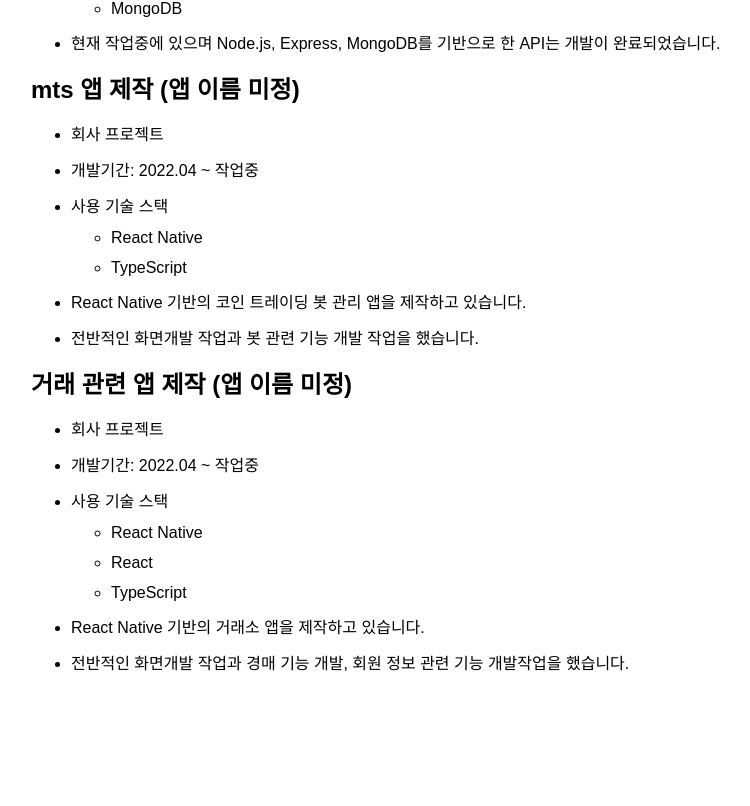
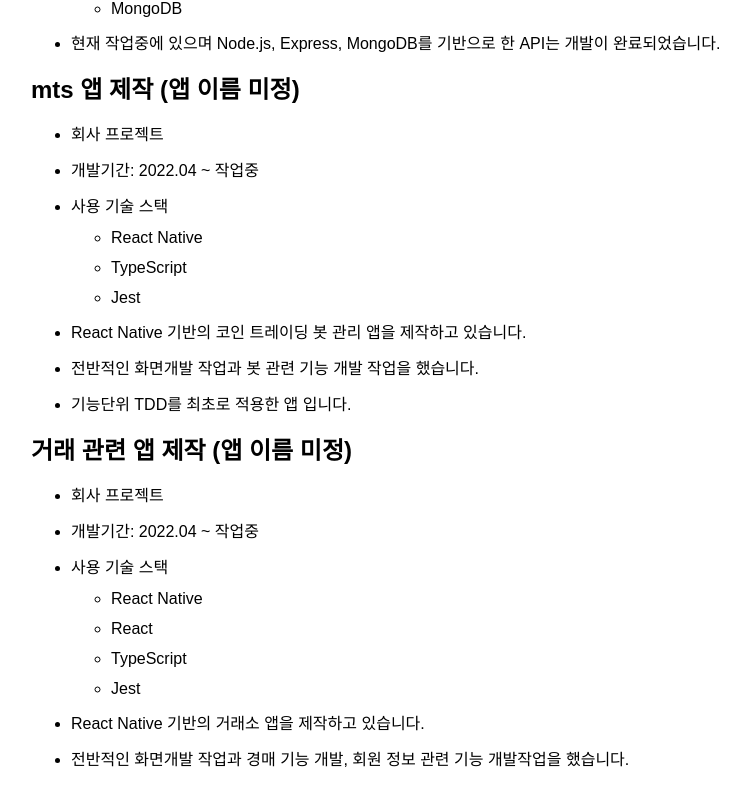
Before and after one commit to october-03/dev-portfolio-site, a Next.js app: page / in a window 1280 px wide. Shown: the part 2041-2847 px from the top of the page, without its empty margins (209-959 px from the left). Before the commit the page ends 2767 px from the top, so only its background shows below. Built offline with nearby package versions, Linux system fonts and the light colour scheme; a web font is replaced by a local one.

Commit message:
Add Jest

```diff
--- a/pages/index.tsx
+++ b/pages/index.tsx
@@ -183,9 +183,11 @@ const Home: NextPage = () => {
             <ListWrapper>
               <List>React Native</List>
               <List>TypeScript</List>
+              <List>Jest</List>
             </ListWrapper>
             <List>{`React Native 기반의 코인 트레이딩 봇 관리 앱을 제작하고 있습니다.`}</List>
             <List>전반적인 화면개발 작업과 봇 관련 기능 개발 작업을 했습니다.</List>
+            <List>기능단위 TDD를 최초로 적용한 앱 입니다.</List>
           </ListWrapper>
           <SubTitle>거래 관련 앱 제작 (앱 이름 미정)</SubTitle>
           <ListWrapper>
@@ -196,6 +198,7 @@ const Home: NextPage = () => {
               <List>React Native</List>
               <List>React</List>
               <List>TypeScript</List>
+              <List>Jest</List>
             </ListWrapper>
             <List>{`React Native 기반의 거래소 앱을 제작하고 있습니다.`}</List>
             <List>전반적인 화면개발 작업과 경매 기능 개발, 회원 정보 관련 기능 개발작업을 했습니다.</List>
```
